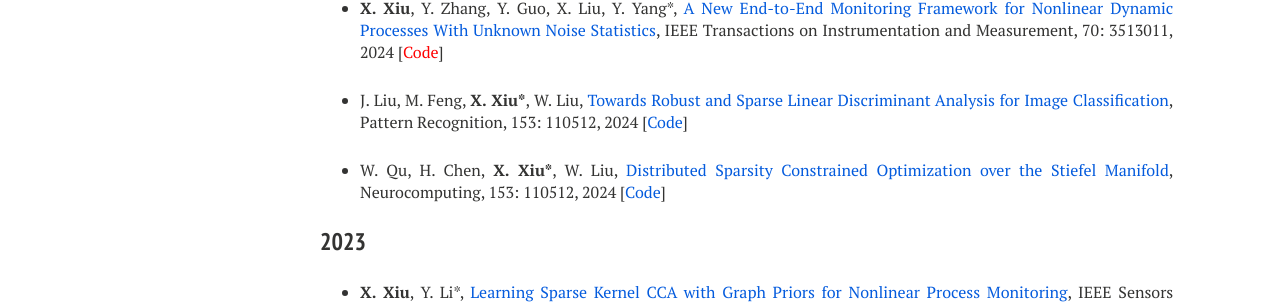
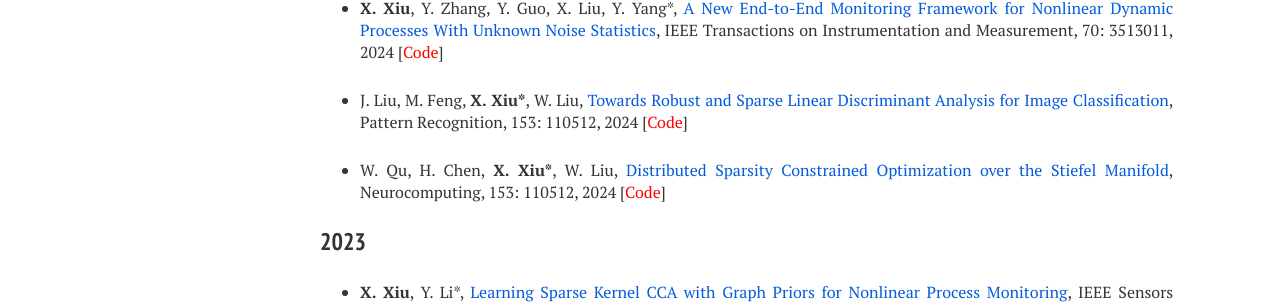
Before and after one commit to xianchaoxiu/xianchaoxiu.github.io, a Jekyll site: the page built from publications/index.md, in a window 1280 px wide. Shown: the part 369-675 px from the top of the page. Built offline with Jekyll 4.4.1, drawn with Linux system fonts in a browser that asks for light colours; nearby versions of some CDN libraries.

Commit message:
Update index.md

```diff
--- a/publications/index.md
+++ b/publications/index.md
@@ -19,9 +19,9 @@ share: false
 
 * <b>X. Xiu</b>, Y. Zhang, Y. Guo, X. Liu, Y. Yang*, <a href="https://ieeexplore.ieee.org/abstract/document/10464356" class="textlink" target="_blank">A New End-to-End Monitoring Framework for Nonlinear Dynamic Processes With Unknown Noise Statistics</a>, IEEE Transactions on Instrumentation and Measurement, 70: 3513011, 2024 [<a href="https://github.com/xianchaoxiu/DRNN" class="textlink" target="_blank" style="color: red;">Code</a>]
 
-* J. Liu, M. Feng, <b>X. Xiu*</b>, W. Liu, <a href="https://www.sciencedirect.com/science/article/abs/pii/S0031320324002632" class="textlink" target="_blank">Towards Robust and Sparse Linear Discriminant Analysis for Image Classification</a>, Pattern Recognition, 153: 110512, 2024 [<a href="https://github.com/EMXlight/RSLDAplus" class="textlink" target="_blank">Code</a>]
+* J. Liu, M. Feng, <b>X. Xiu*</b>, W. Liu, <a href="https://www.sciencedirect.com/science/article/abs/pii/S0031320324002632" class="textlink" target="_blank">Towards Robust and Sparse Linear Discriminant Analysis for Image Classification</a>, Pattern Recognition, 153: 110512, 2024 [<a href="https://github.com/EMXlight/RSLDAplus" class="textlink" target="_blank" style="color: red;">Code</a>]
 
-* W. Qu, H. Chen, <b>X. Xiu*</b>, W. Liu, <a href="https://www.sciencedirect.com/science/article/abs/pii/S0925231224010385" class="textlink" target="_blank">Distributed Sparsity Constrained Optimization over the Stiefel Manifold</a>, Neurocomputing, 153: 110512, 2024 [<a href="https://github.com/wtqu/DREAM" class="textlink" target="_blank">Code</a>]
+* W. Qu, H. Chen, <b>X. Xiu*</b>, W. Liu, <a href="https://www.sciencedirect.com/science/article/abs/pii/S0925231224010385" class="textlink" target="_blank">Distributed Sparsity Constrained Optimization over the Stiefel Manifold</a>, Neurocomputing, 153: 110512, 2024 [<a href="https://github.com/wtqu/DREAM" class="textlink" target="_blank" style="color: red;">Code</a>]
 
 
 
```
